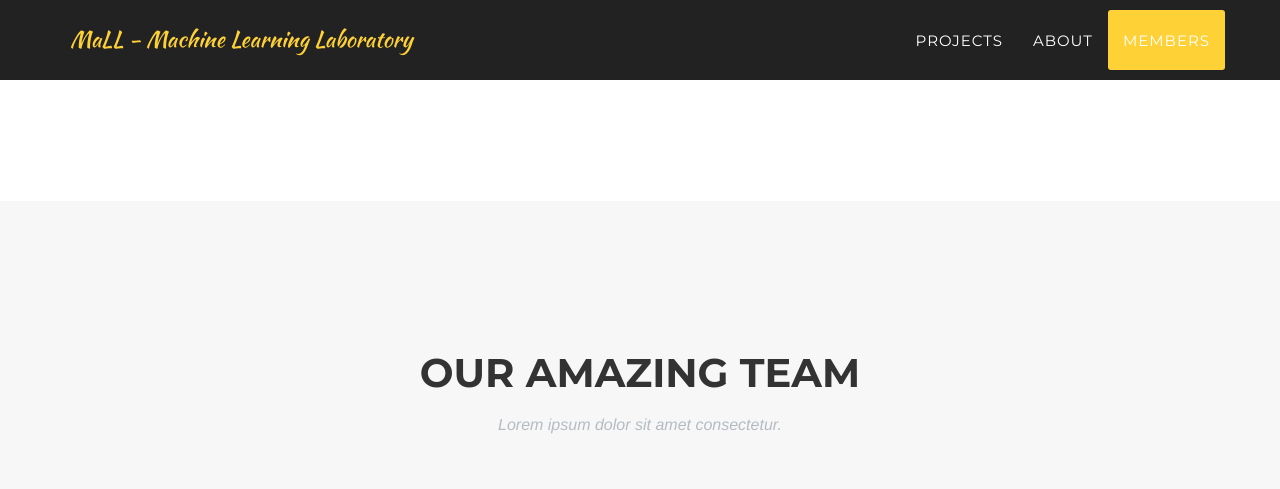
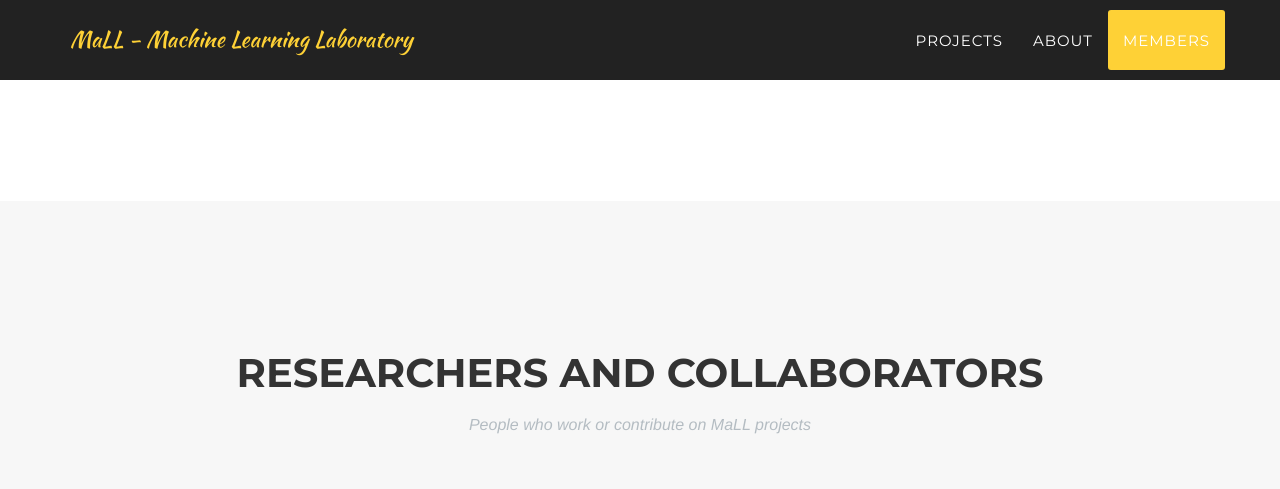
Before and after one commit to MaLL-UFSCar/mall-ufscar.github.io, a Jekyll site: the page built from _posts/2014-07-16-project-3.markdown, in a window 1280 px wide and 1400 px high, scrolled down 3028 px. Shown: the top 489 px of the window. Built offline with Jekyll 4.4.1, drawn with Linux system fonts in a browser that asks for light colours; some web fonts are replaced; some of the changed text lies outside the part shown; grey boxes are pictures that could not be loaded.

Commit message:
Added member section content to yml descriptor

```diff
--- a/_data/members.yml
+++ b/_data/members.yml
@@ -1,9 +1,13 @@
--
-    name: Diorge Brognara
-    pic: 'diorge.jpg'
-    position: Undergraduate
-    social:
-        - title: github
-          url: 'http://github.com/diorge'
-        - title: stack-overflow
-          url: 'http://stackoverflow.com/users/3614521/mephy'
+title: 'Researchers and collaborators'
+subtitle: 'People who work or contribute on MaLL projects'
+footer: ''
+people:
+    -
+        name: Diorge Brognara
+        pic: 'diorge.jpg'
+        position: Undergraduate
+        social:
+            - title: github
+              url: 'http://github.com/diorge'
+            - title: stack-overflow
+              url: 'http://stackoverflow.com/users/3614521/mephy'
--- a/_includes/members.html
+++ b/_includes/members.html
@@ -3,12 +3,12 @@
         <div class="container">
             <div class="row">
                 <div class="col-lg-12 text-center">
-                    <h2 class="section-heading">Our Amazing Team</h2>
-                    <h3 class="section-subheading text-muted">Lorem ipsum dolor sit amet consectetur.</h3>
+                    <h2 class="section-heading">{{ site.data.members.title }}</h2>
+                    <h3 class="section-subheading text-muted">{{ site.data.members.subtitle }}</h3>
                 </div>
             </div>
             <div class="row">
-                {% for member in site.data.members %}
+                {% for member in site.data.members.people %}
                 <div class="col-sm-4">
                     <div class="team-member">
                         <img src="img/team/{{ member.pic }}" class="img-responsive img-circle" alt="">
@@ -30,7 +30,7 @@
             </div>
             <div class="row">
                 <div class="col-lg-8 col-lg-offset-2 text-center">
-                    <p class="large text-muted">Lorem ipsum dolor sit amet, consectetur adipisicing elit. Aut eaque, laboriosam veritatis, quos non quis ad perspiciatis, totam corporis ea, alias ut unde.</p>
+                    <p class="large text-muted">{{ site.data.members.footer }}</p>
                 </div>
             </div>
         </div>
```
